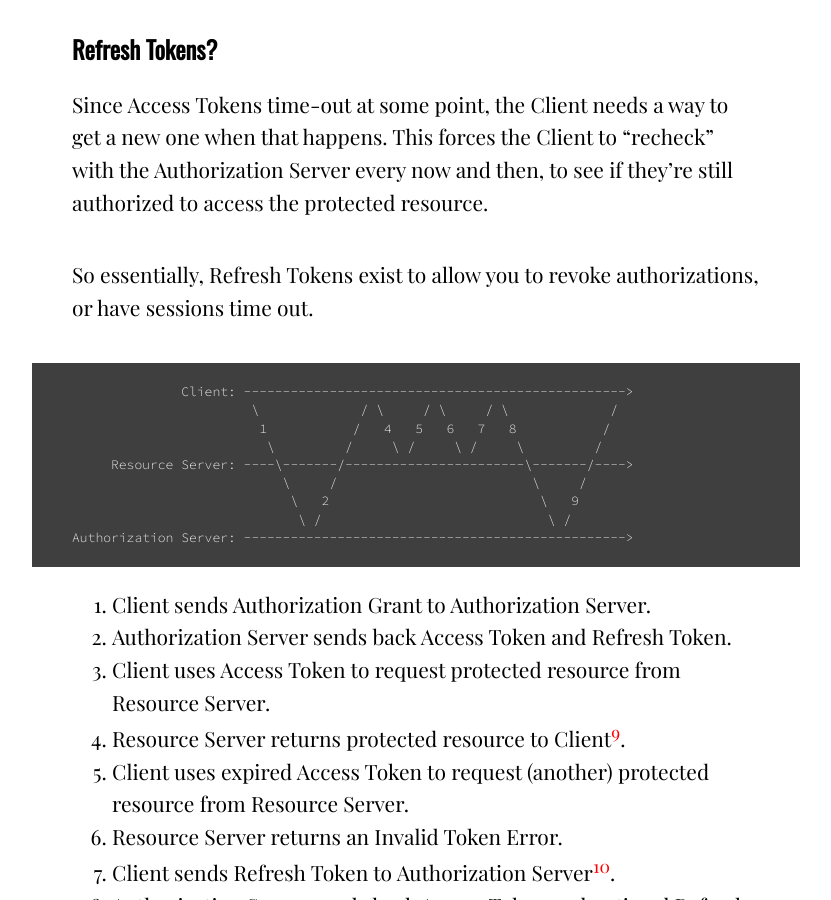
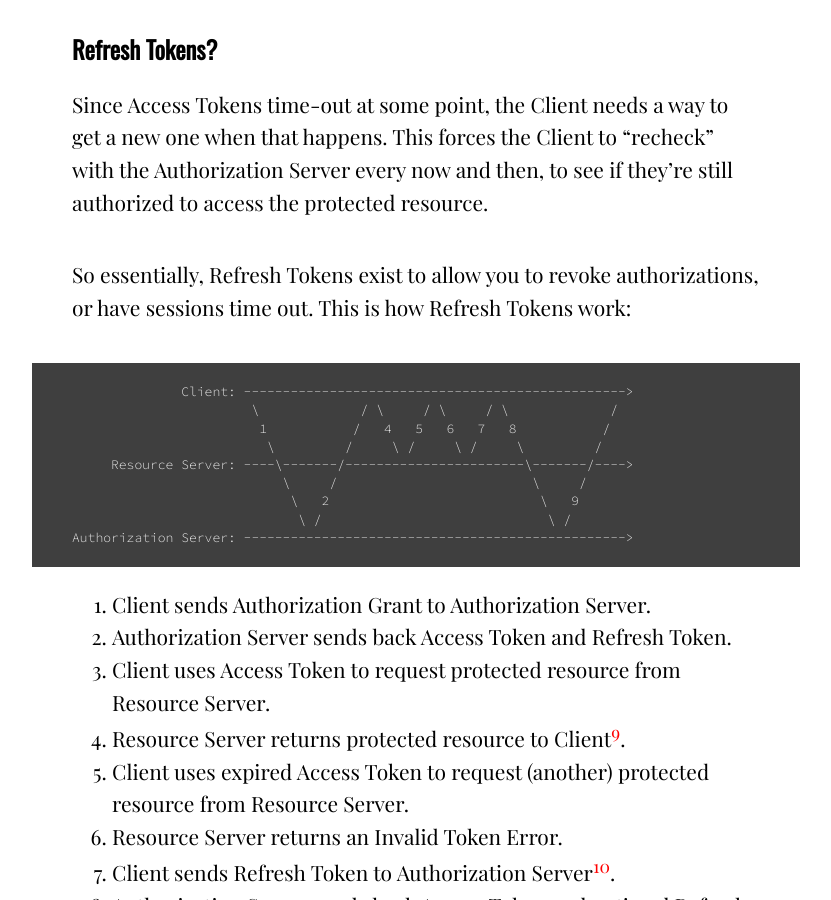
Before and after one commit to martijnarts/totempaal.tj, a Jekyll site: the page built from _posts/2018-3-7-brief-summary-oauth-2-rfc.md, in a window 1280 px wide and 900 px high, scrolled down 2613 px. Shown: the whole window, without its empty margins (224-1055 px from the left). Built offline with Jekyll 4.4.1, drawn with Linux system fonts in a browser that asks for light colours.

Commit message:
Clarify Refresh Token flow in OAuth blog

````diff
--- a/_posts/2018-3-7-brief-summary-oauth-2-rfc.md
+++ b/_posts/2018-3-7-brief-summary-oauth-2-rfc.md
@@ -132,7 +132,7 @@ Authorization Server every now and then, to see if they're still authorized to
 access the protected resource.
 
 So essentially, Refresh Tokens exist to allow you to revoke authorizations, or
-have sessions time out.
+have sessions time out. This is how Refresh Tokens work:
 
 ```
               Client: ------------------------------------------------->
````
